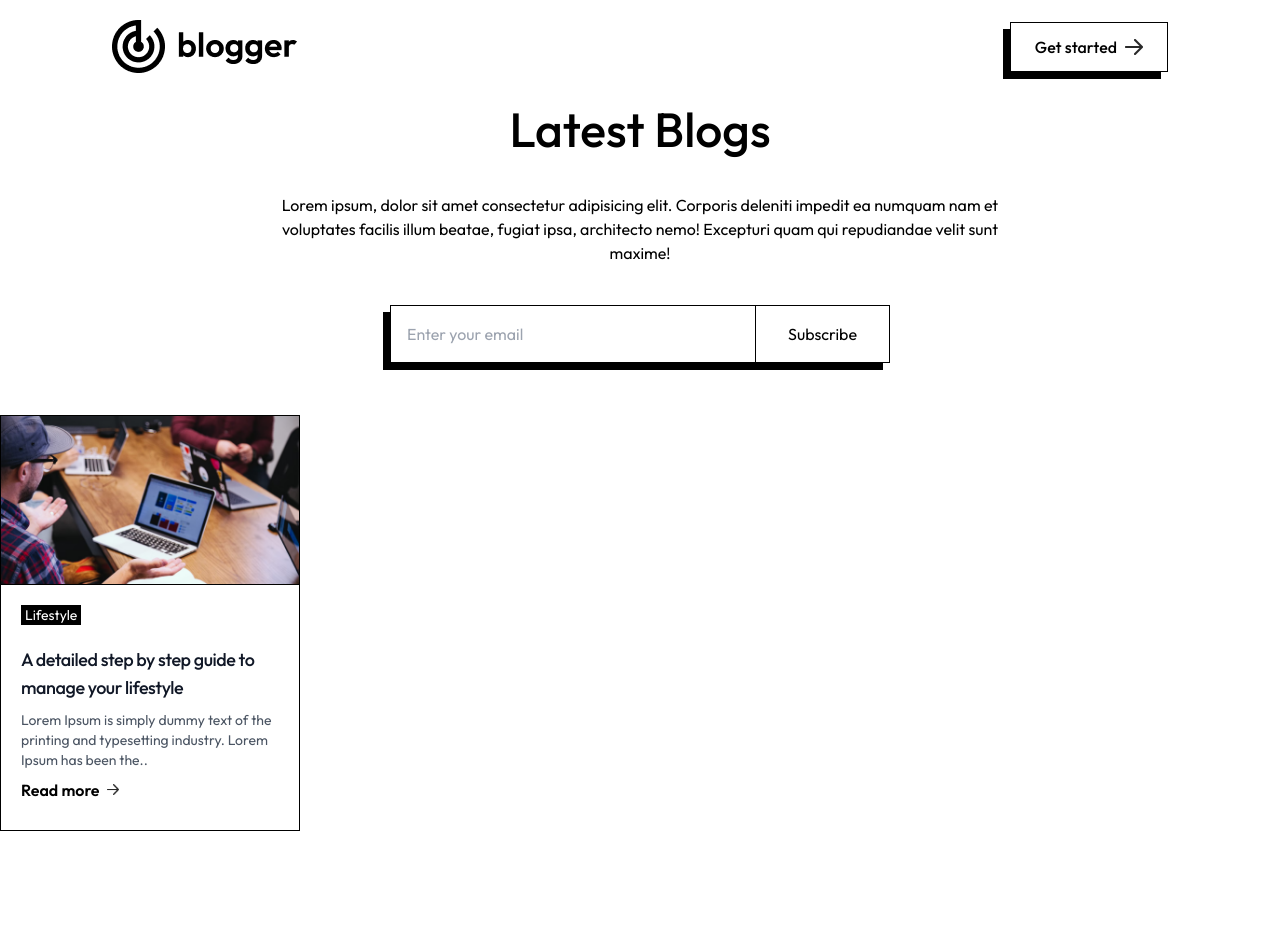
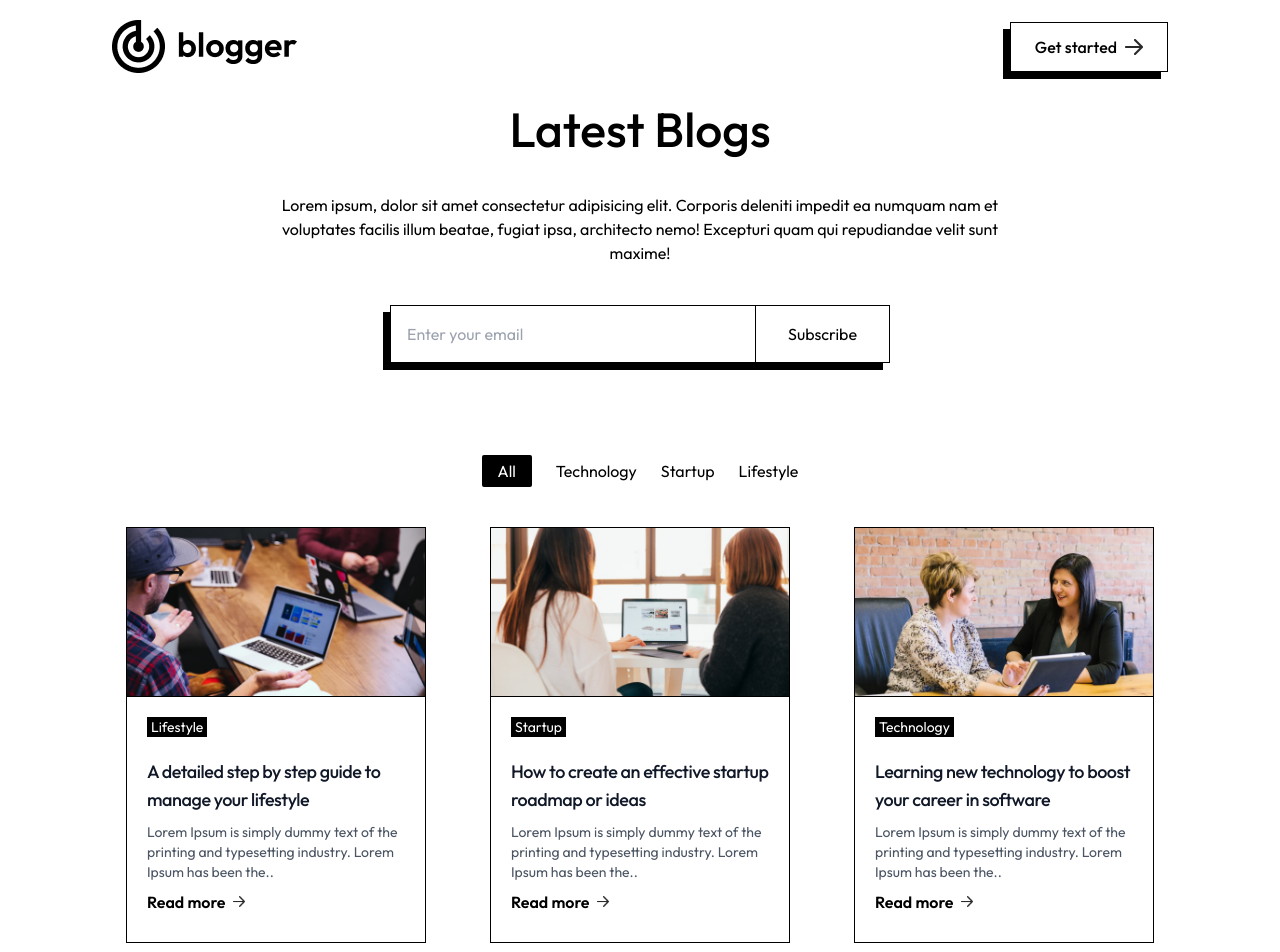
Before and after one commit to VinayJangotra/Blog_app, a Next.js app in the folder next-blog-app/: page / in a window 1280 px wide. Shown: the top 952 px of the page. Before the commit the page ends 831 px from the top, so only its background shows below. Built offline with nearby package versions, Linux system fonts and the light colour scheme.

Commit message:
Blog Item implementation of the items
In this we implement the blog items and in this we create the clog items component and render the blog component into to it

```diff
--- a/next-blog-app/app/page.js
+++ b/next-blog-app/app/page.js
@@ -1,6 +1,7 @@
 
 "use client"
-import BlogItem from "@/components/BlogItem";
+
+import BlogList from "@/components/BlogList";
 import Header from "@/components/Header";
 
 
@@ -8,7 +9,6 @@
   return (
     <>
       <Header />
-      <BlogItem />
-    </>
-  );
+      <BlogList/>
+  </>);
 }
--- a/next-blog-app/components/BlogItem.jsx
+++ b/next-blog-app/components/BlogItem.jsx
@@ -1,24 +1,24 @@
 import { assets, blog_data } from "@/Assets/assets";
 import Image from "next/image";
 
-const BlogItem = () => {
+const BlogItem = ({title,description,category,image}) => {
   return (
     <div className="max-w-[330px] sm:max-w-[300px] bg-white border border-black hover:shadow-[-7px_7px_0px_#000000]">
       <Image
-        src={blog_data[0].image}
+        src={image}
         alt=""
         width={400}
         height={400}
         className="border-b border-black"
       />
       <p className="ml-5 mt-5 px-1 inline-block bg-black text-white text-sm">
-        {blog_data[0].category}
+        {category}
       </p>
       <div className="p-5">
         <h5 className="mb-2 text-lg font-medium tracking-tight text-gray-900">
-          {blog_data[0].title}
+          {title}
         </h5>
-        <p className="text-sm text-gray-600">{blog_data[0].description}</p>
+        <p className="text-sm text-gray-600">{description}</p>
         <div className="inline-flex items-center py-2 font-semibold text-center">
           Read more
           <Image src={assets.arrow} className="ml-2" alt="" width={12} />
--- /dev/null
+++ b/next-blog-app/components/BlogList.jsx
@@ -0,0 +1,26 @@
+import { blog_data } from '@/Assets/assets';
+import React from 'react'
+import BlogItem from './BlogItem';
+
+const BlogList = () => {
+
+  return (
+    <div>
+      <div className="flex justify-center gap-6 my-10">
+        <button className="bg-black text-white py-1 px-4 rounded-sm">
+          All
+        </button>
+        <button>Technology</button>
+        <button>Startup</button>
+        <button>Lifestyle</button>
+      </div>
+      <div className='flex flex-wrap justify-around gap-1 gap-y-10 mb-16 xl:mx-24'>
+        {blog_data.map((item,index)=>{
+            return <BlogItem key={index} image={item.image} title={item.title} description={item.description} category={item.category}/>
+        })}
+      </div>
+    </div>
+  );
+}
+
+export default BlogList
```
